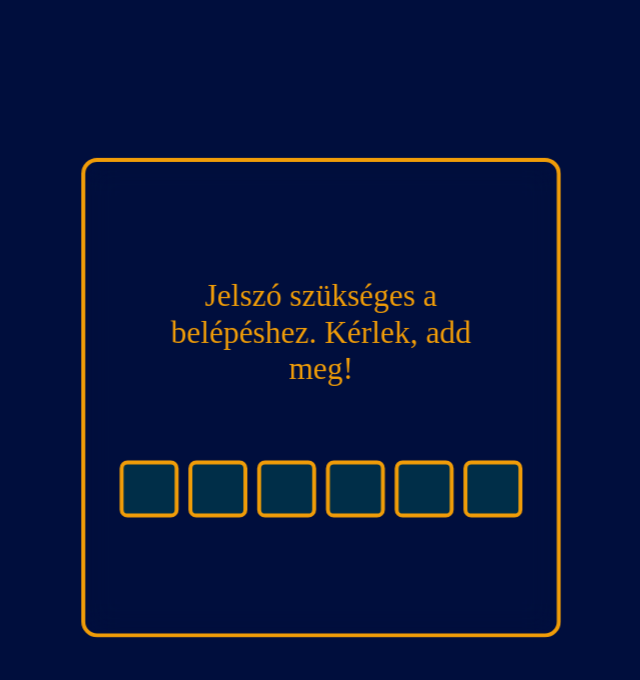
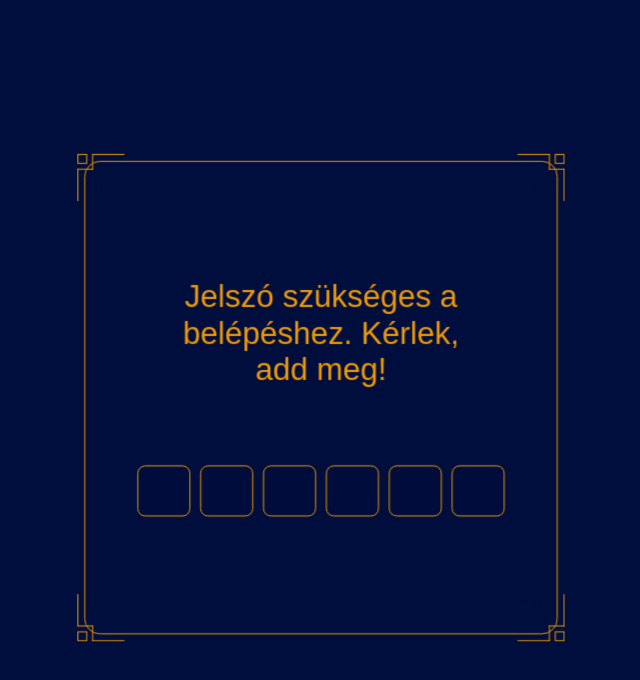
Before and after one commit to Mwaron/MysticalJourney, a website: page index.html in a window 1280 px wide. Both pictures are taken after a click on the element 640 px from the left and 400 px from the top of the page. Shown: the whole page, without its empty margins (319-959 px from the left). Drawn offline with Linux system fonts and the light colour scheme; a web font is replaced by a local one.

Commit message:
Add decorative corners and update Code_place styling
Introduced decorative corner elements to the .Code_place container in the HTML and styled them in CSS/SCSS. Updated font to 'Sekuya', adjusted font size, border thickness, and input background color for improved appearance and consistency.

```diff
--- a/index.html
+++ b/index.html
@@ -3,6 +3,7 @@
 <head>
     <meta charset="UTF-8">
     <meta name="viewport" content="width=device-width, initial-scale=1.0">
+    <link href="https://fonts.googleapis.com/css2?family=Sekuya:wght@400;700&display=swap" rel="stylesheet">
     <link rel="stylesheet" href="style.css">
     <title>Strange title</title>
 </head>
@@ -12,6 +13,10 @@
             <div id="m" class="meteor"></div>
         </div>
         <div class="Code_place" id="codeContainer">
+            <div class="corner top left"></div>
+            <div class="corner top right"></div>
+            <div class="corner bottom left"></div>
+            <div class="corner bottom right"></div>
             <p>Jelszó szükséges a belépéshez. Kérlek, add meg!</p>
             <div class="code-inputs">
                 <input type="text" maxlength="1" data-index="1">
--- a/style.scss
+++ b/style.scss
@@ -7,6 +7,7 @@
 }
 
 html{
+    font-family: 'Sekuya', sans-serif;
     background-color: var(--bg1);
     scrollbar-width: none;
 }
@@ -33,6 +34,9 @@ main{
 }
 
 .Code_place{
+
+    font-size: 10px;
+
     position: relative;
     display: none;
     opacity: 0;
@@ -46,10 +50,88 @@ main{
     font-size: 2rem;
     border-radius: 1rem;
     backdrop-filter: blur(1rem);
-    border: solid 0.3rem var(--c1);
-    border-radius: 1rem;
+    border: 0.1rem solid var(--c1);
     padding: 5rem;
     z-index: 10;
+
+    .corner {
+		width: 0.5rem;
+		height: 0.5rem;
+		border: 1px solid var(--c1);
+		position: absolute;
+
+		&::after,
+		&::before {
+			content: "";
+			position: absolute;
+		}
+
+		&::after {
+			width: 2rem;
+			height: calc(1rem - 1px);
+		}
+
+		&::before {
+			width: calc(1rem - 1px);
+			height: 2rem;
+		}
+
+		&.left {
+			left: -0.5rem;
+
+			&::after {
+				left: calc(-2px + 1rem);
+				border-left: 1px solid var(--c1);
+			}
+
+			&::before {
+				left: -1px;
+				border-left: 1px solid var(--c1);
+			}
+		}
+
+		&.right {
+			right: -0.5rem;
+
+			&::after {
+				right: calc(-2px + 1rem);
+				border-right: 1px solid var(--c1);
+			}
+
+			&::before {
+				right: -1px;
+				border-right: 1px solid var(--c1);
+			}
+		}
+
+		&.top {
+			top: -0.5rem;
+
+			&::after {
+				top: -1px;
+				border-top: 1px solid var(--c1);
+			}
+
+			&::before {
+				top: calc(-2px + 1rem);
+				border-top: 1px solid var(--c1);
+			}
+		}
+
+		&.bottom {
+			bottom: -0.5rem;
+
+			&::after {
+				bottom: -1px;
+				border-bottom: 1px solid var(--c1);
+			}
+
+			&::before {
+				bottom: calc(-2px + 1rem);
+				border-bottom: 1px solid var(--c1);
+			}
+		}
+	}
 
     .code-inputs{
         display: flex;
@@ -59,8 +141,8 @@ main{
         input{
             width: 3rem;
             height: 3rem;
-            border: 0.3rem solid var(--c1);
-            background-color: var(--bg);
+            border: 1px solid var(--c1);
+            background-color: var(--bg1);
             color: var(--c1);
             border-radius: 8px;
             text-align: center;
@@ -134,3 +216,6 @@ main{
     }
 
 }
+
+
+/// Test bordera
```
Also changed, not shown: style.css, 1 other file.
